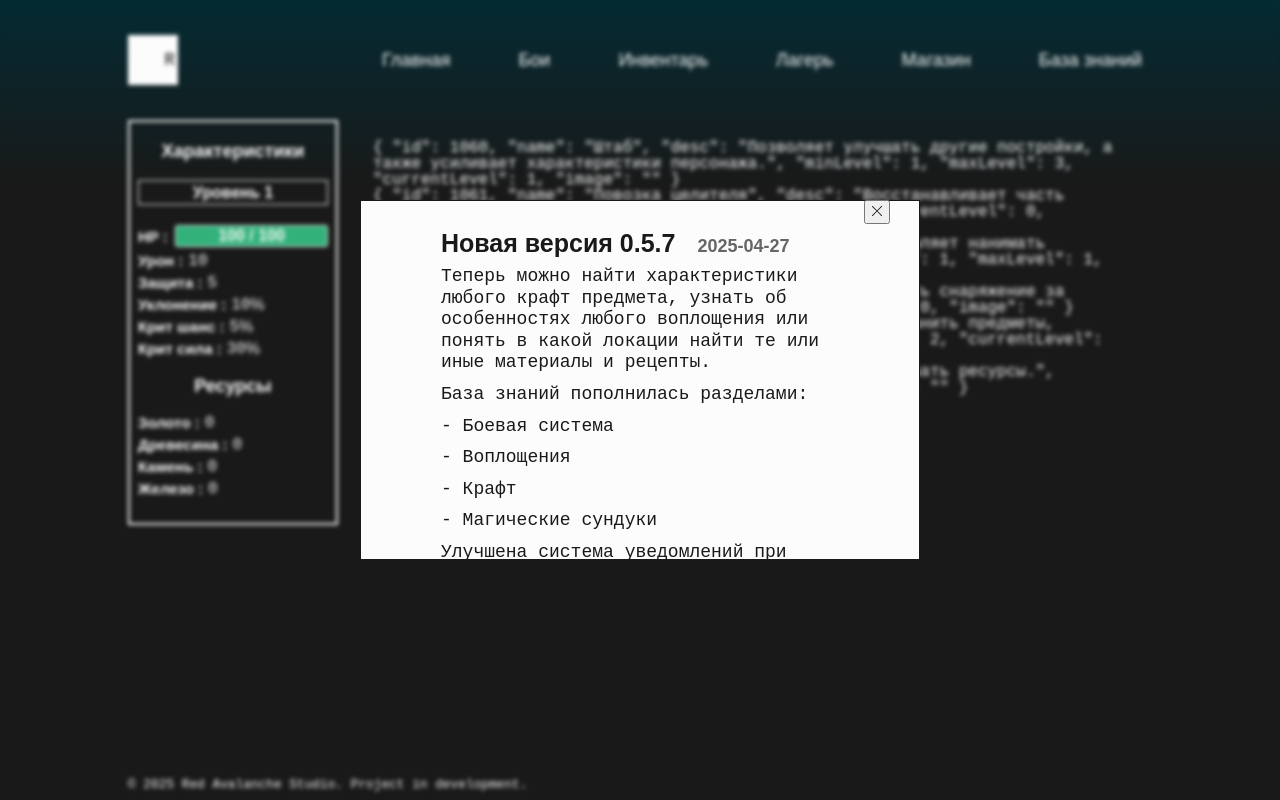
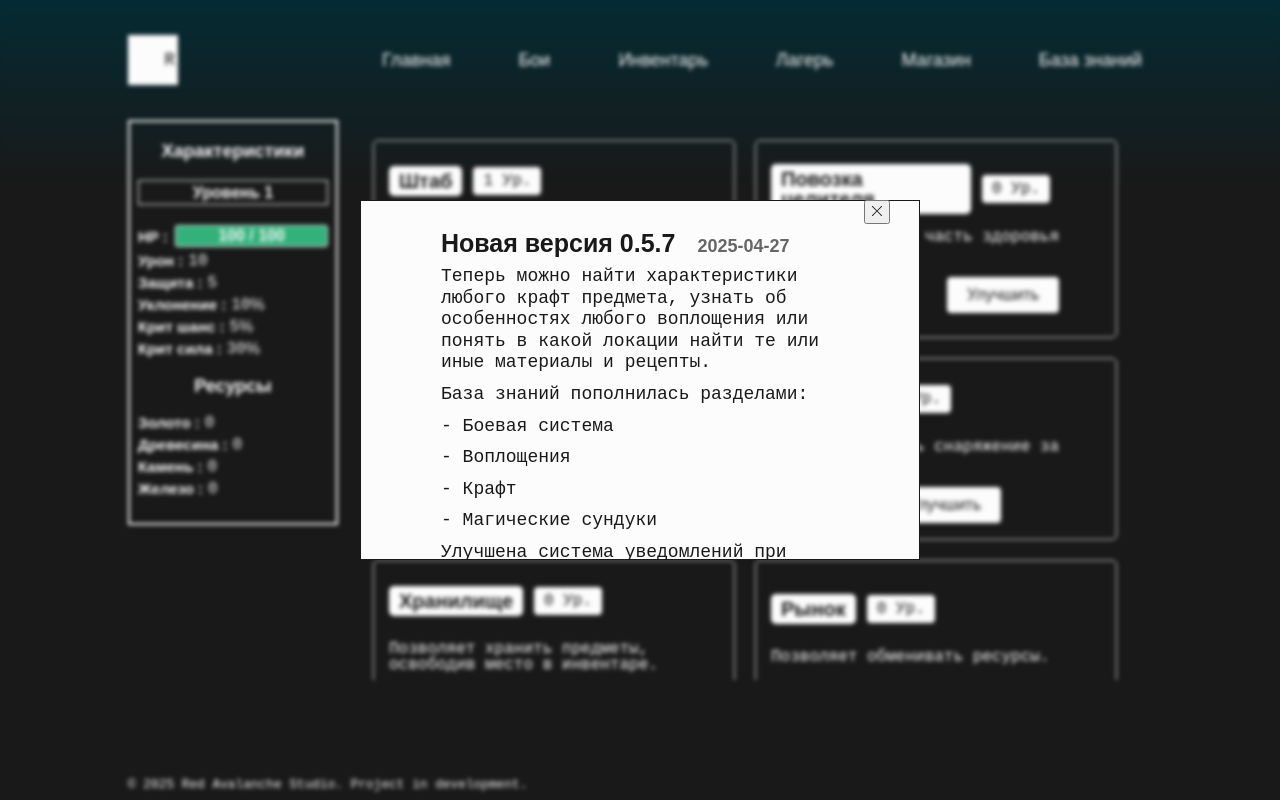
Before and after one commit to SanyaEricssonX/game-app, a Vue app: page /camp in a window 1280 px wide. Built offline with nearby package versions, Linux system fonts and the light colour scheme.

Commit message:
[ID-3] Поправил верстку карточек построек

```diff
--- a/src/pages/CampPage.vue
+++ b/src/pages/CampPage.vue
@@ -7,7 +7,30 @@
           v-for="(building, index) in currentBuildings"
           :key="index"
         >
-          {{ building }}
+          <div class="buildings-box">
+            <div class="buildings-title_box">
+              <h4 class="buildings__title">{{ building.name }}</h4>
+              <span class="buildings__level"
+                >{{ building.currentLevel }} Ур.</span
+              >
+            </div>
+            <p class="buildings__desc">{{ building.desc }}</p>
+          </div>
+          <div class="buildings-btn_box">
+            <base-button
+              class="buildings__btn enter_btn"
+              v-if="building.id != 1061"
+              >Войти</base-button
+            >
+            <base-button class="buildings__btn enter_btn" v-else
+              >Использовать</base-button
+            >
+            <base-button
+              class="buildings__btn"
+              v-if="building.currentLevel < building.maxLevel"
+              >Улучшить</base-button
+            >
+          </div>
         </li>
       </ul>
     </div>
@@ -68,4 +91,58 @@ export default {
   height: 70vh;
   overflow: auto;
 }
+.buildings-list {
+  display: grid;
+  grid-template-columns: repeat(2, 1fr);
+  gap: 20px;
+}
+.buildings__item {
+  align-content: center;
+  border: 1px solid #ddd;
+  padding: 15px;
+  border-radius: 5px;
+}
+.buildings-btn_box {
+  display: flex;
+}
+.enter_btn {
+  margin-right: 30px;
+}
+.buildings-title_box {
+  display: flex;
+  align-items: center;
+  margin-bottom: 15px;
+  width: 100%;
+  min-height: 50px;
+}
+.buildings__title {
+  margin-right: 10px;
+  padding: 5px 10px;
+  border-radius: 5px;
+  max-width: 200px;
+  font-size: 20px;
+  color: var(--color-dark);
+  background-color: var(--color-light);
+}
+.buildings__level {
+  padding: 6px 10px;
+  border-radius: 5px;
+  border: 1px solid var(--color-dark);
+  line-height: 1;
+  color: var(--color-dark);
+  background-color: var(--color-light);
+}
+.buildings__desc {
+  margin-bottom: 15px;
+}
+.buildings__btn {
+  border: 1px solid var(--color-dark);
+  border-radius: 5px;
+}
+.buildings__btn:hover {
+  background-color: var(--color-green);
+  font-weight: 900;
+  color: var(--color-light);
+  border: 1px solid var(--color-light);
+}
 </style>
```
